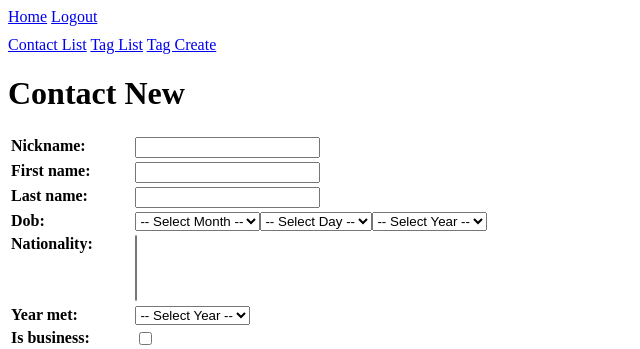
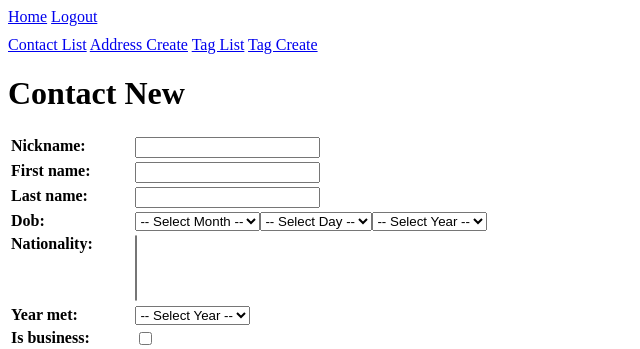
Before and after one commit to notteddydev/reimagined_lamp, a Django app: page /address-book/contacts/new in a window 1280 px wide. Shown: the top 349 px of the page, without its empty margins (0-640 px from the left). Run offline with Django 5.2, Linux system fonts and the light colour scheme; the visitor is signed in with stand-in values (Sample User, id 1); data that the repository does not hold is empty; parts of the project's set-up code (start-up, migrations or seed data) failed here and were passed over.

Commit message:
Update address_book_base.html

```diff
--- a/address_book/templates/address_book/address_book_base.html
+++ b/address_book/templates/address_book/address_book_base.html
@@ -14,6 +14,16 @@
         <a href="{% url "contact-create" %}">Contact Create</a>
     {% endif %}
 
+    {% if request.resolver_match.url_name == "address-detail" %}
+        <a href="{% url "address-update" object.id %}">Address Update</a>
+    {% endif %}
+    {% if request.resolver_match.url_name == "address-update" %}
+        <a href="{% url "address-detail" object.id %}">Address Detail</a>
+    {% endif %}
+    {% if request.resolver_match.url_name != "address-create" %}
+        <a href="{% url "address-create" %}">Address Create</a>
+    {% endif %}
+
     {% if request.resolver_match.url_name != "tag-list" %}
         <a href="{% url "tag-list" %}">Tag List</a>
     {% endif %}
```
